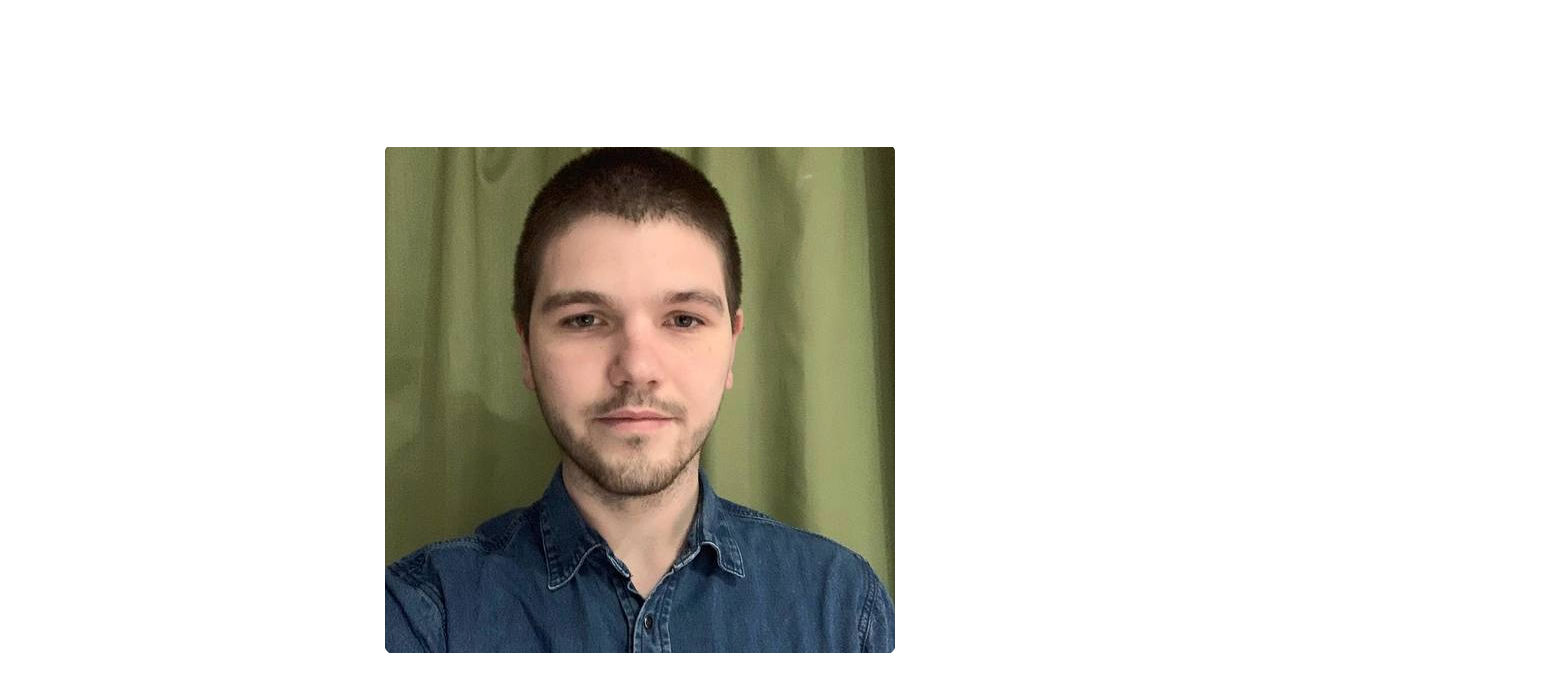
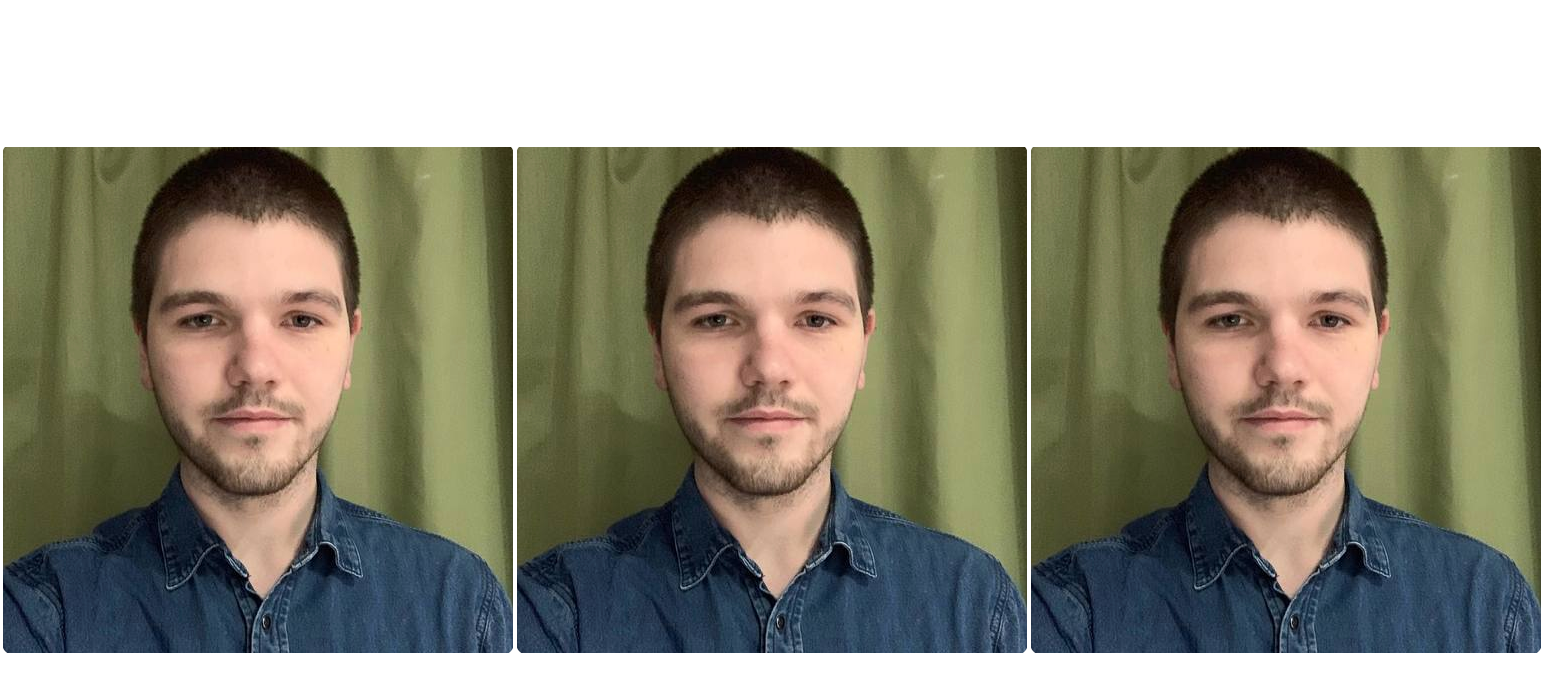
Before and after one commit to DusanNikolic11/test-iov, a plain HTML site: page index.html in a window 1280 px wide. Shown: the whole page, 1544 px wide, since content can reach past the window. Drawn offline with Linux system fonts and the light colour scheme.

Commit message:
Update index.html

```diff
--- a/index.html
+++ b/index.html
@@ -17,7 +17,9 @@ html, body, #wrapper {
 <body>
    <table id="wrapper">
       <tr>
-         <td><img src="asset.png?width=100"/></td>
+             <td><img src="asset.png?width=100"/></td>
+             <td><img src="asset.png?width=200"/></td>
+             <td><img src="asset.png?width=300"/></td>
       </tr>
    </table>
 </body>
```
